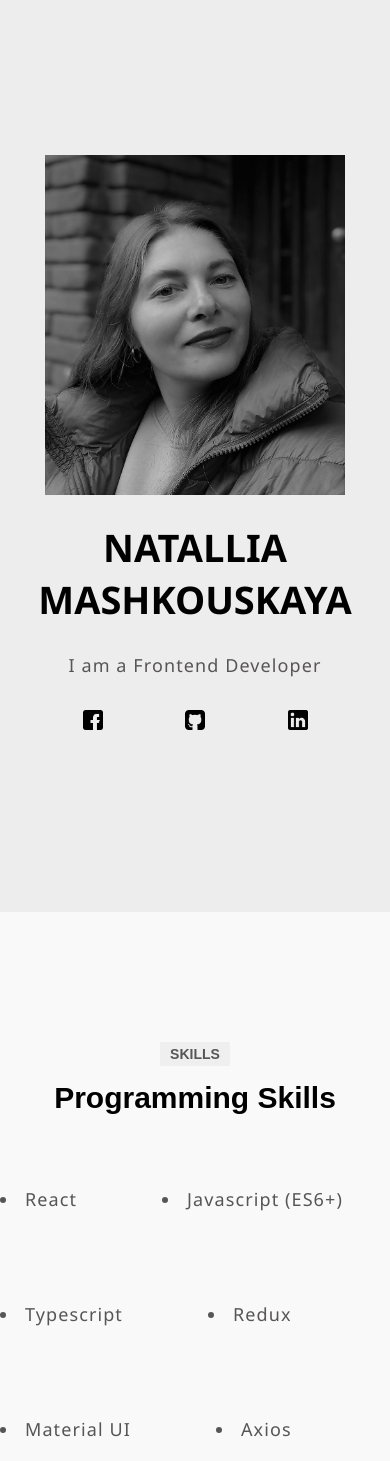
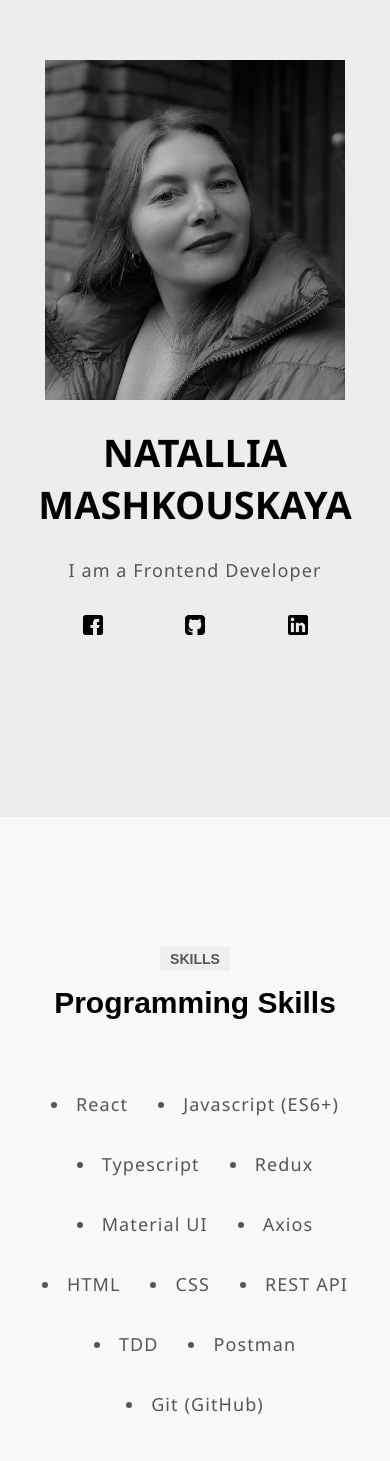
Before and after one commit to Natikana/portfolio, a React (Create React App) app: page / in a window 390 px wide. Shown: the part 107-1568 px from the top of the page. Built offline with nearby package versions, Linux system fonts and the light colour scheme.

Commit message:
add third part adaptive portfolio

```diff
--- a/src/contact/Contact.module.css
+++ b/src/contact/Contact.module.css
@@ -67,3 +67,8 @@ textarea {
         align-items: center;
     }
 }
+@media screen and (max-width: 480px) {
+    .contactBlock {
+        padding: 0 20px;
+    }
+}
--- a/src/contact/Contact.tsx
+++ b/src/contact/Contact.tsx
@@ -11,6 +11,7 @@ export const Contact = () => {
             <div className={containerStyle.mainContainer}>
                 <span className={titleStyle.title}>Contact</span>
                 <h2 className={titleStyle.mainTitle}>Get in Touch</h2>
+                <div className={cl.contactBlock}>
                     <div className={cl.mapSection}>
                         <div className={cl.map}>
                             <iframe
@@ -43,6 +44,8 @@ export const Contact = () => {
                         </form>
                     </div>
                 </div>
+
+            </div>
         </div>
     )
 }
--- a/src/freelance/Freelance.module.css
+++ b/src/freelance/Freelance.module.css
@@ -27,3 +27,8 @@
         font-size: 35px;
     }
 }
+@media screen and (max-width: 480px) {
+    .freelanceSection {
+        padding: 20px;
+    }
+}
--- a/src/main/aboutMe/AboutMe.module.css
+++ b/src/main/aboutMe/AboutMe.module.css
@@ -33,7 +33,7 @@ h1 {
 
 @media screen and (max-width: 1066px) {
     .aboutMe {
-        padding: 130px 0 45px 0;
+        padding: 35px 0 45px 0;
     }
     .details {
         flex-direction: column;
@@ -52,3 +52,8 @@ h1 {
         font-size: 30px;
     }
 }
+@media screen and (max-width: 320px) {
+    h1 {
+        font-size: 30px;
+    }
+}
--- a/src/projects/project/Project.module.css
+++ b/src/projects/project/Project.module.css
@@ -14,7 +14,7 @@
 }
 @media screen and (max-width: 1200px) {
     .projectImg {
-        width: 300px;
+        min-width: auto;
         height: 200px;
     }
 }
--- a/src/skills/Skills.module.css
+++ b/src/skills/Skills.module.css
@@ -28,3 +28,10 @@ h2 {
     font-size: 30px;
     margin: 11px 0 65px 0;
 }
+@media screen and (max-width: 768px) {
+    .skillsSection {
+        gap: 30px;
+        justify-content: center;
+        padding: 0 30px;
+    }
+}
--- a/src/skills/skill/Skill.module.css
+++ b/src/skills/skill/Skill.module.css
@@ -1,7 +1,6 @@
 .skillSection {
     display: flex;
     flex-wrap: wrap;
-
 }
 .skillText {
     font-family: 'Segoe UI', sans-serif;
```
Lines whose indentation alone changed are shown as unchanged.
